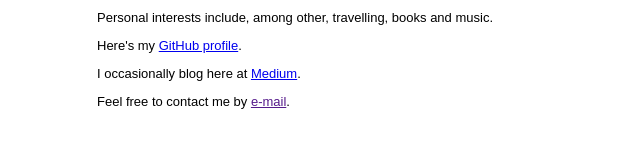
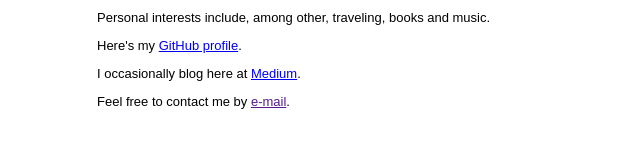
Before and after one commit to alexeykomov/alexeykomov.github.io, a website: page index.jade in a window 1280 px wide. Shown: the part 462-610 px from the top of the page, 313-953 px from the left. Drawn offline with nearby package versions, Linux system fonts and the light colour scheme; files that its build step writes are made by us from their sources.

Commit message:
fix: typo

```diff
--- a/index.jade
+++ b/index.jade
@@ -57,7 +57,7 @@ html(lang='en')
             li.
               Challenging problems on the edge of what is possible in Web platform.
         p.
-          Personal interests include, among other, travelling, books and music.
+          Personal interests include, among other, traveling, books and music.
         p
           span.
             Here's my&nbsp;
```
Also changed, not shown: index.html.
